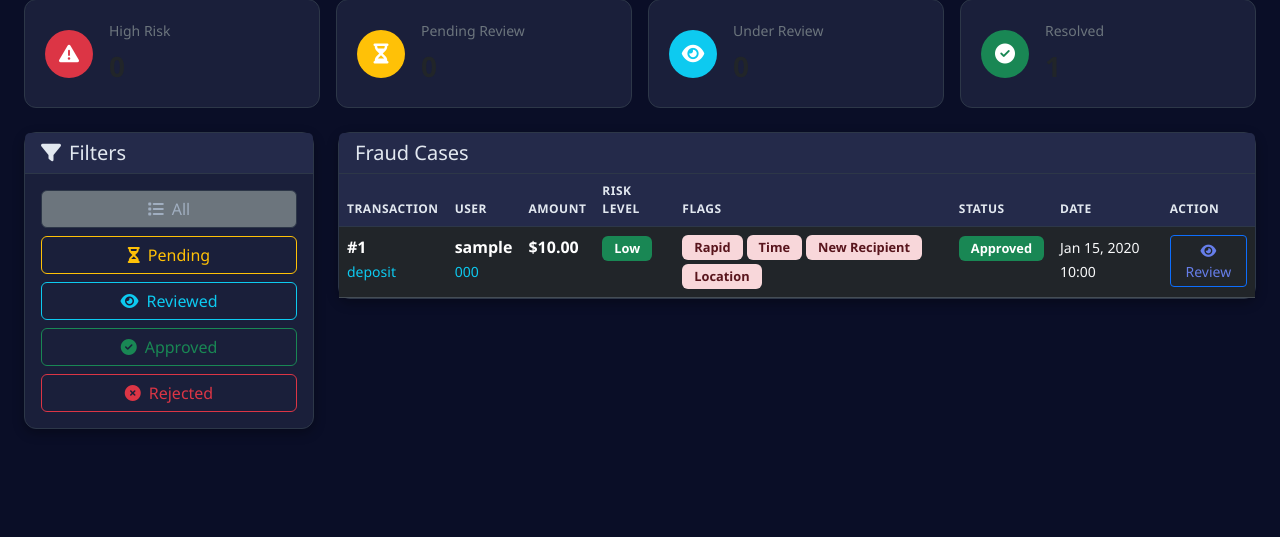
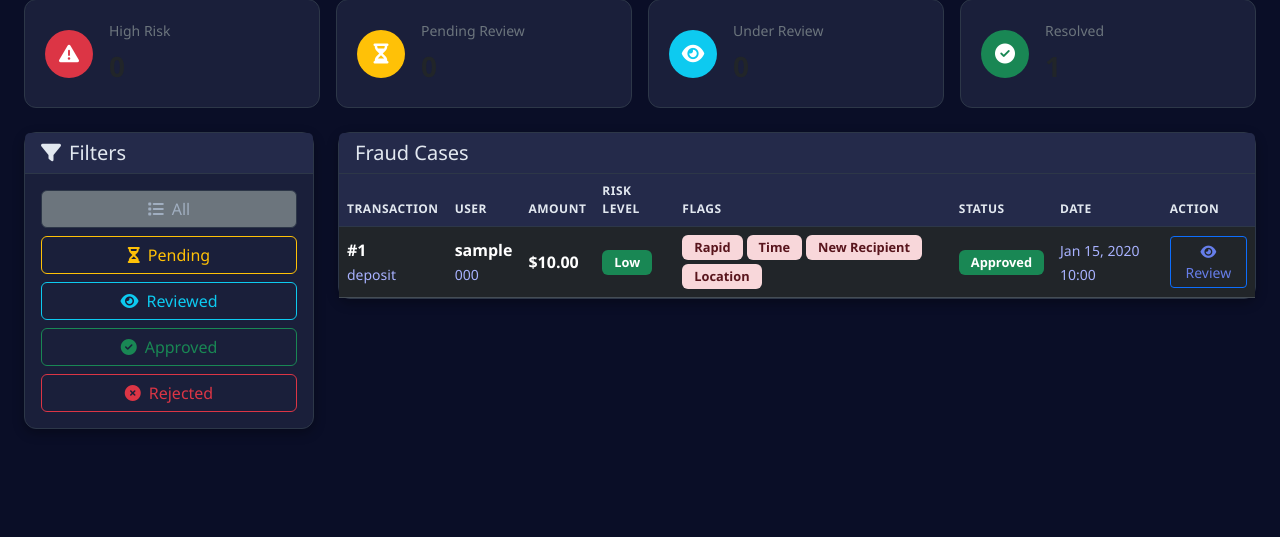
Before and after one commit to property360-2/simple-bank-management-system-django, a Django app: page /admin-panel/fraud-detection/ in a window 1280 px wide. Shown: the part 189-726 px from the top of the page. Run offline with Django 5.2, Linux system fonts and the light colour scheme; a user stored in the database is signed in; tables that the repository leaves empty hold one stand-in row (values such as "Sample post").

Commit message:
Enhanced dark table text visibility - ensure all elements (strong, small, etc.) are clearly visible

```diff
--- a/bank_system/static/css/admin_dark.css
+++ b/bank_system/static/css/admin_dark.css
@@ -162,6 +162,35 @@ html[data-admin="true"] .table-dark strong {
     color: #ffffff;
 }
 
+html[data-admin="true"] .table-dark td strong {
+    color: #ffffff !important;
+}
+
+html[data-admin="true"] .table-dark td small {
+    color: #a8b2ff !important;
+}
+
+html[data-admin="true"] .table-dark .text-light {
+    color: #f8f9fa !important;
+}
+
+html[data-admin="true"] .table-dark .text-light strong {
+    color: #ffffff !important;
+}
+
+html[data-admin="true"] .table-dark .text-light small {
+    color: #a8b2ff !important;
+}
+
+html[data-admin="true"] .table-dark td {
+    background: #212529;
+    color: #f8f9fa;
+}
+
+html[data-admin="true"] .table-dark tbody td {
+    vertical-align: middle;
+}
+
 /* Stats Cards */
 html[data-admin="true"] .stat-card {
     background: var(--dark-surface);
```
